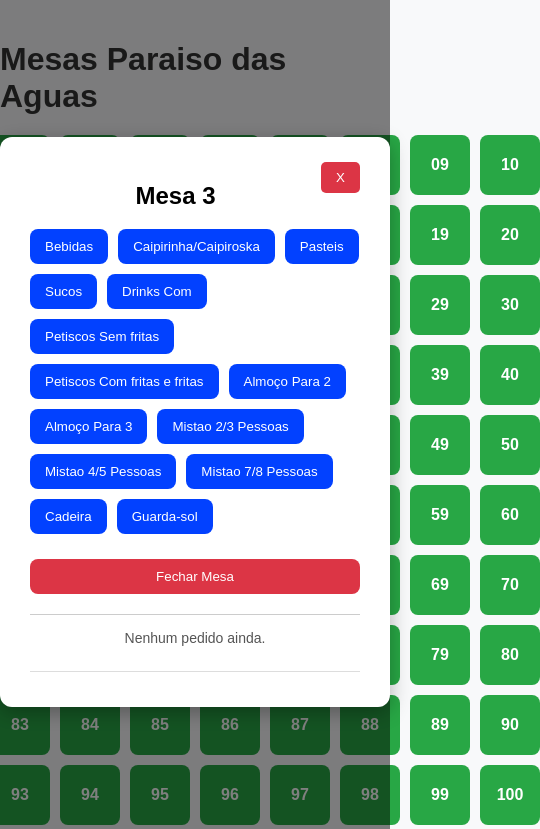
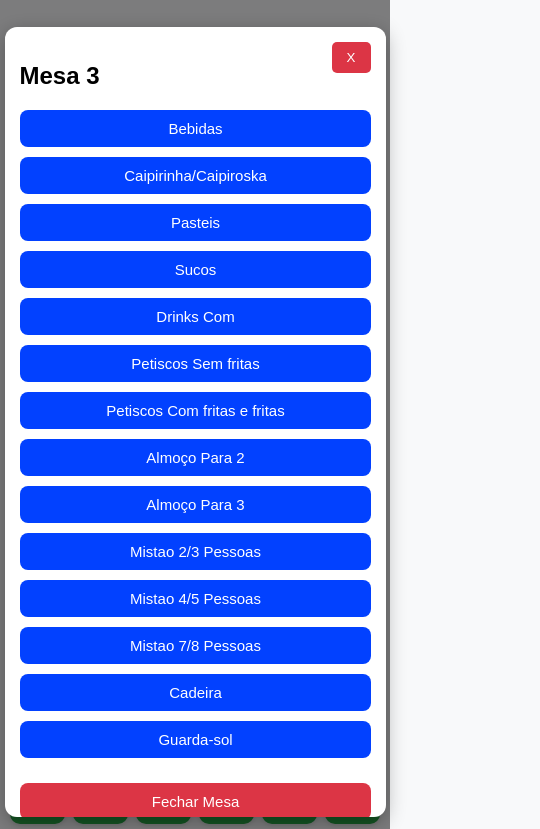
Before and after one commit to Rorito023/ParaisoDasAguasCaixa, a plain HTML site: page public/index.html in a window 390 px wide. Both pictures are taken after a click on the element "03". Shown: the top 829 px of the page, 540 px wide, since content can reach past the window. Drawn offline with Linux system fonts and the light colour scheme; no server answers.

Commit message:
editando estilo da pag

```diff
--- a/public/style.css
+++ b/public/style.css
@@ -7,38 +7,83 @@ body {
   background-color: #f8f9fa;
   min-height: 100vh;
   margin: 0;
+  padding: 10px;
+  animation: fadeInBody 0.8s ease;
 }
 
+/* Animação de entrada geral */
+@keyframes fadeInBody {
+  from { opacity: 0; transform: translateY(10px); }
+  to { opacity: 1; transform: translateY(0); }
+}
+
+/* Título */
 h1 {
   margin-bottom: 20px;
   color: #333;
+  text-align: center;
+  animation: fadeIn 0.8s ease;
 }
 
+/* ===== GRID DAS MESAS ===== */
 .grid {
   display: grid;
-  grid-template-columns: repeat(10, 60px);
+  grid-template-columns: repeat(auto-fit, minmax(60px, 1fr));
   gap: 10px;
+  width: 100%;
+  max-width: 600px;
+  animation: fadeInGrid 1s ease;
+}
+
+@keyframes fadeInGrid {
+  from { opacity: 0; transform: scale(0.95); }
+  to { opacity: 1; transform: scale(1); }
 }
 
 .mesa {
-  width: 60px;
-  height: 60px;
+  width: 100%;
+  aspect-ratio: 1 / 1;
   display: flex;
   align-items: center;
   justify-content: center;
-  border-radius: 8px;
+  border-radius: 10px;
   color: white;
   font-weight: bold;
   font-size: 16px;
   cursor: pointer;
-  transition: transform 0.2s, background-color 0.2s;
+  transition: all 0.3s ease;
+  box-shadow: 0 2px 4px rgba(0,0,0,0.1);
+  animation: mesaEntrada 0.5s ease forwards;
+  opacity: 0;
 }
 
-.mesa:hover { transform: scale(1.05); }
+/* Efeito de entrada de cada mesa com delay */
+.mesa:nth-child(1) { animation-delay: 0.1s; }
+.mesa:nth-child(2) { animation-delay: 0.15s; }
+.mesa:nth-child(3) { animation-delay: 0.2s; }
+.mesa:nth-child(4) { animation-delay: 0.25s; }
+.mesa:nth-child(5) { animation-delay: 0.3s; }
+.mesa:nth-child(6) { animation-delay: 0.35s; }
+.mesa:nth-child(7) { animation-delay: 0.4s; }
+.mesa:nth-child(8) { animation-delay: 0.45s; }
+.mesa:nth-child(9) { animation-delay: 0.5s; }
+.mesa:nth-child(10) { animation-delay: 0.55s; }
+
+@keyframes mesaEntrada {
+  from { opacity: 0; transform: scale(0.9); }
+  to { opacity: 1; transform: scale(1); }
+}
+
+.mesa:hover {
+  transform: scale(1.08);
+  box-shadow: 0 4px 12px rgba(0,0,0,0.25);
+}
+
 .livre { background-color: #28a745; }
 .ocupada { background-color: #dc3545; }
 .fechamento { background-color: #ffc107; color: #333; }
 
+/* ===== MODAL ===== */
 .modal {
   display: none;
   position: fixed;
@@ -47,24 +92,29 @@ h1 {
   background-color: rgba(0,0,0,0.5);
   justify-content: center;
   align-items: center;
+  z-index: 1000;
 }
 
 .modal-content {
   background-color: #ffffff;
-  border-radius: 10px;
+  border-radius: 12px;
   padding: 20px;
   width: 90%;
   max-width: 600px;
-  box-shadow: 0 0 10px rgba(0,0,0,0.3);
+  box-shadow: 0 5px 20px rgba(0,0,0,0.3);
   max-height: 90vh;
   overflow-y: auto;
+  animation: fadeIn 0.4s ease;
 }
 
+/* ===== BOTÕES ===== */
 .menu-group {
   display: flex;
   flex-wrap: wrap;
   gap: 10px;
   margin-top: 15px;
+  justify-content: center;
+  animation: fadeIn 0.8s ease;
 }
 
 .menu-btn {
@@ -74,10 +124,41 @@ h1 {
   border: none;
   border-radius: 8px;
   cursor: pointer;
-  transition: background-color 0.2s;
+  transition: all 0.3s ease;
+  animation: pulseIn 1s ease forwards;
+  opacity: 0;
 }
 
-.menu-btn:hover { background-color: #0056b3; }
+.menu-btn:hover {
+  background-color: #0056b3;
+  transform: scale(1.07);
+  box-shadow: 0 4px 10px rgba(0,0,0,0.2);
+}
+
+/* Subvariáveis (quando aparecem) */
+.sub-btn {
+  background-color: #0056b3;
+  color: #fff;
+  padding: 8px 14px;
+  border: none;
+  border-radius: 6px;
+  cursor: pointer;
+  transition: all 0.3s ease;
+  animation: pulseIn 1s ease forwards;
+  opacity: 0;
+}
+
+.sub-btn:hover {
+  background-color: #003f8a;
+  transform: scale(1.07);
+  box-shadow: 0 3px 8px rgba(0,0,0,0.2);
+}
+
+/* Efeitos de entrada */
+@keyframes pulseIn {
+  0% { opacity: 0; transform: scale(0.95); }
+  100% { opacity: 1; transform: scale(1); }
+}
 
 .hidden { display: none; }
 
@@ -89,6 +170,12 @@ h1 {
   border-radius: 5px;
   cursor: pointer;
   float: right;
+  transition: all 0.3s ease;
+}
+
+.close-btn:hover {
+  background-color: #b02a37;
+  transform: scale(1.05);
 }
 
 .action-btn {
@@ -99,15 +186,26 @@ h1 {
   border: none;
   border-radius: 8px;
   cursor: pointer;
+  transition: all 0.3s ease;
+  animation: pulseIn 1s ease forwards;
 }
 
-.action-btn:hover { background-color: #218838; }
+.action-btn:hover {
+  background-color: #218838;
+  transform: scale(1.05);
+}
 
 #fecharMesaBtn {
   background-color: #dc3545;
   width: 100%;
   margin-top: 15px;
   order: 99;
+  transition: all 0.3s ease;
+}
+
+#fecharMesaBtn:hover {
+  background-color: #b02a37;
+  transform: scale(1.05);
 }
 
 #fecharMesaBtn.fechada {
@@ -148,19 +246,25 @@ h1 {
   color: white;
   width: 100%;
   margin-top: 10px;
+  transition: all 0.3s ease;
+  animation: pulseIn 1s ease forwards;
 }
 
-#imprimirBtn:hover { background-color: #0056b3; }
+#imprimirBtn:hover {
+  background-color: #0056b3;
+  transform: scale(1.05);
+}
 
-/* tipo suco section */
+/* Tipo suco section */
 #tipoSucoSection {
   margin-top: 10px;
   display: flex;
   gap: 10px;
   flex-wrap: wrap;
+  justify-content: center;
 }
 
-/* layout small tweaks */
+/* Título de categoria */
 .category-title {
   margin-top: 12px;
   font-weight: bold;
@@ -181,16 +285,6 @@ h1 {
 }
 
 /* Caixa do modal */
-.modal-content {
-  background: #fff;
-  border-radius: 12px;
-  padding: 25px 30px;
-  max-width: 400px;
-  text-align: center;
-  box-shadow: 0 5px 20px rgba(0, 0, 0, 0.3);
-  animation: fadeIn 0.3s ease;
-}
-
 .modal-content h3 {
   margin-bottom: 10px;
   color: #333;
@@ -210,10 +304,12 @@ h1 {
   border: 1px solid #ccc;
 }
 
-/* Botões */
+/* Botões do modal */
 .modal-buttons {
   display: flex;
   justify-content: space-around;
+  flex-wrap: wrap;
+  gap: 10px;
 }
 
 .btn-confirmar {
@@ -223,11 +319,12 @@ h1 {
   border: none;
   border-radius: 8px;
   cursor: pointer;
-  transition: 0.2s;
+  transition: all 0.3s ease;
 }
 
 .btn-confirmar:hover {
   background-color: #c1121f;
+  transform: scale(1.05);
 }
 
 .btn-cancelar {
@@ -237,18 +334,21 @@ h1 {
   border: none;
   border-radius: 8px;
   cursor: pointer;
-  transition: 0.2s;
+  transition: all 0.3s ease;
 }
 
 .btn-cancelar:hover {
   background-color: #999;
+  transform: scale(1.05);
 }
 
+/* Animações */
 @keyframes fadeIn {
-  from { opacity: 0; transform: translateY(-20px); }
+  from { opacity: 0; transform: translateY(-10px); }
   to { opacity: 1; transform: translateY(0); }
 }
 
+/* Botão mesa paga */
 #mesaPagaBtn {
   background-color: #007bff;
   color: white;
@@ -258,4 +358,51 @@ h1 {
   border-radius: 6px;
   border: none;
   cursor: pointer;
+  transition: all 0.3s ease;
+  animation: pulseIn 1s ease forwards;
 }
+
+#mesaPagaBtn:hover {
+  background-color: #0056b3;
+  transform: scale(1.05);
+}
+
+/* ====== RESPONSIVIDADE ====== */
+@media (max-width: 768px) {
+  h1 { font-size: 1.6rem; }
+
+  .mesa { font-size: 14px; }
+
+  .menu-btn,
+  .action-btn,
+  #fecharMesaBtn,
+  #imprimirBtn {
+    padding: 10px;
+    font-size: 15px;
+  }
+
+  .modal-content {
+    max-width: 90%;
+    padding: 15px;
+  }
+}
+
+@media (max-width: 480px) {
+  .grid {
+    grid-template-columns: repeat(auto-fit, minmax(50px, 1fr));
+    gap: 8px;
+  }
+
+  .mesa { font-size: 13px; }
+
+  .menu-btn,
+  .action-btn,
+  .sub-btn {
+    width: 100%;
+  }
+
+  .modal-buttons {
+    flex-direction: column;
+    gap: 10px;
+  }
+}
```
